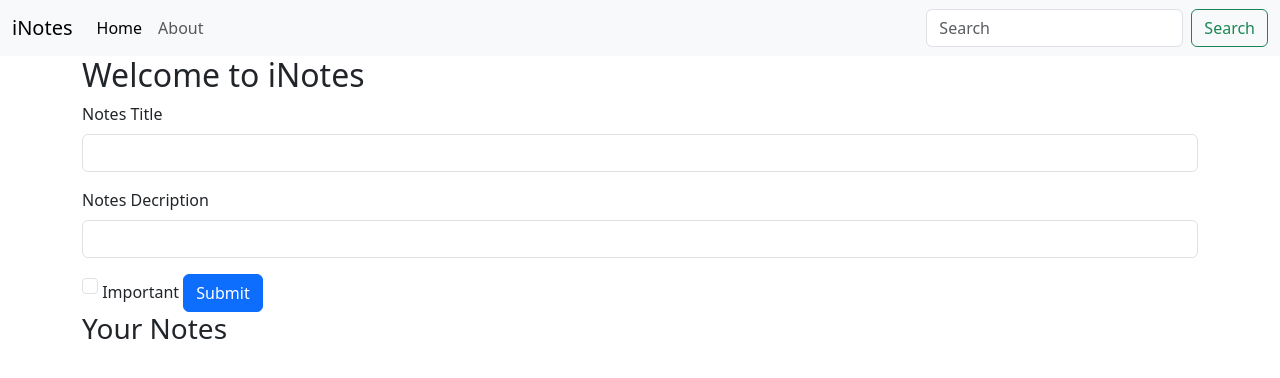
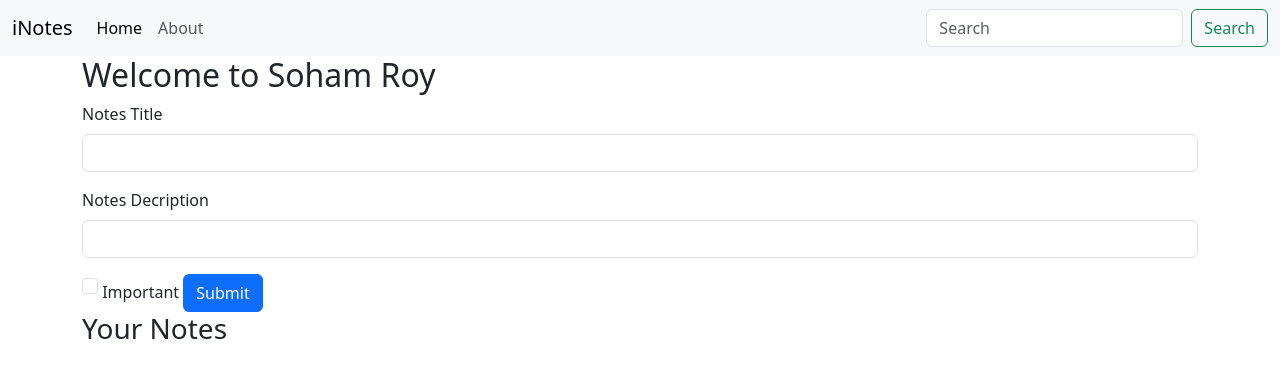
Before and after one commit to PaulAyushmaan/fastapi_Tutorial, a FastAPI app: page / in a window 1280 px wide. Shown: the top 378 px of the page. Run offline with FastAPI, Linux system fonts and the light colour scheme; data that the repository does not hold is empty.

Commit message:
Changes in index.html

```diff
--- a/template/index.html
+++ b/template/index.html
@@ -31,7 +31,7 @@
         </div>
       </nav>
       <div class="container">
-        <h2>Welcome to iNotes</h2>
+        <h2>Welcome to Soham Roy</h2>
         <form action="/" method="post">
             <div class="mb-3">
               <label for="title" class="form-label">Notes Title</label>
```
